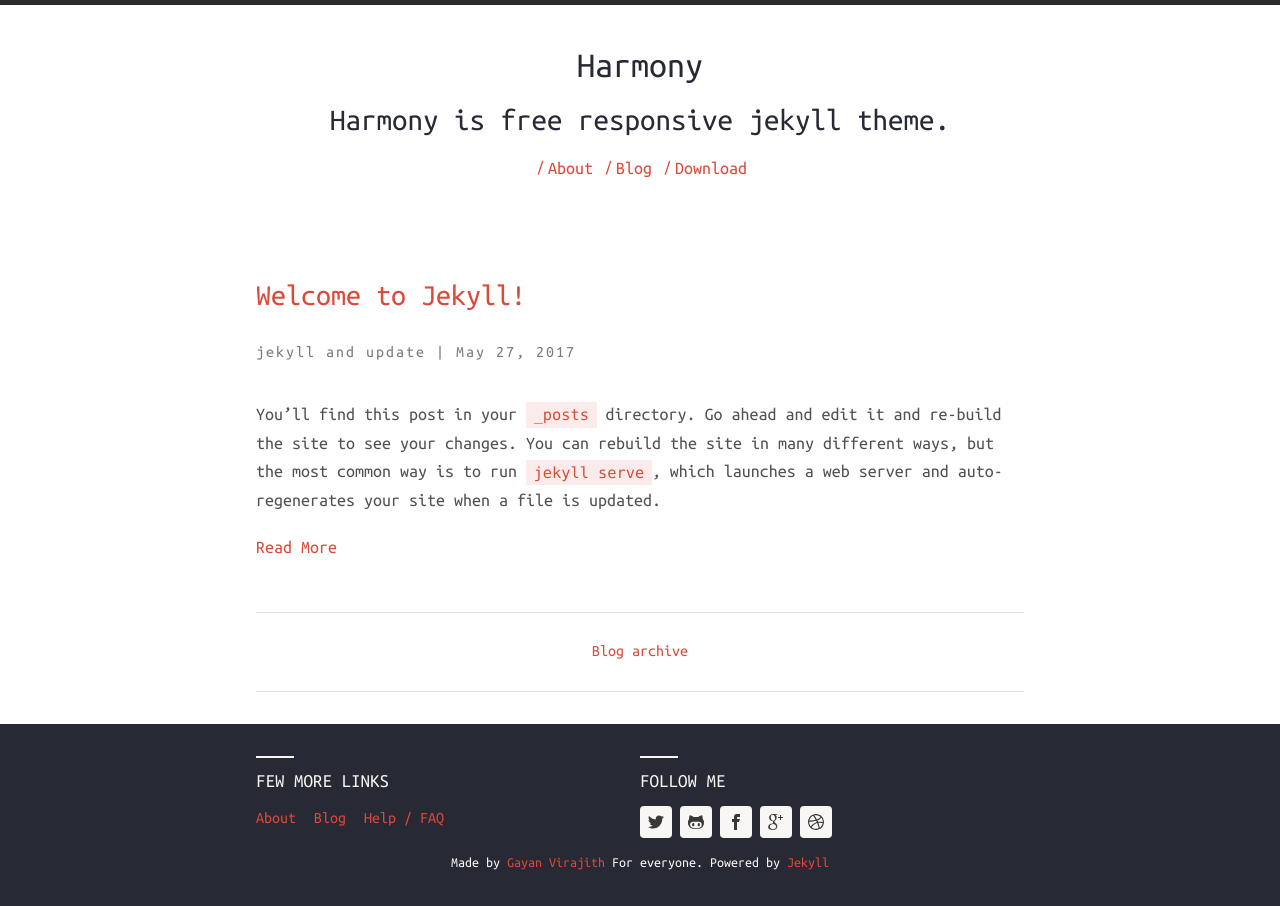
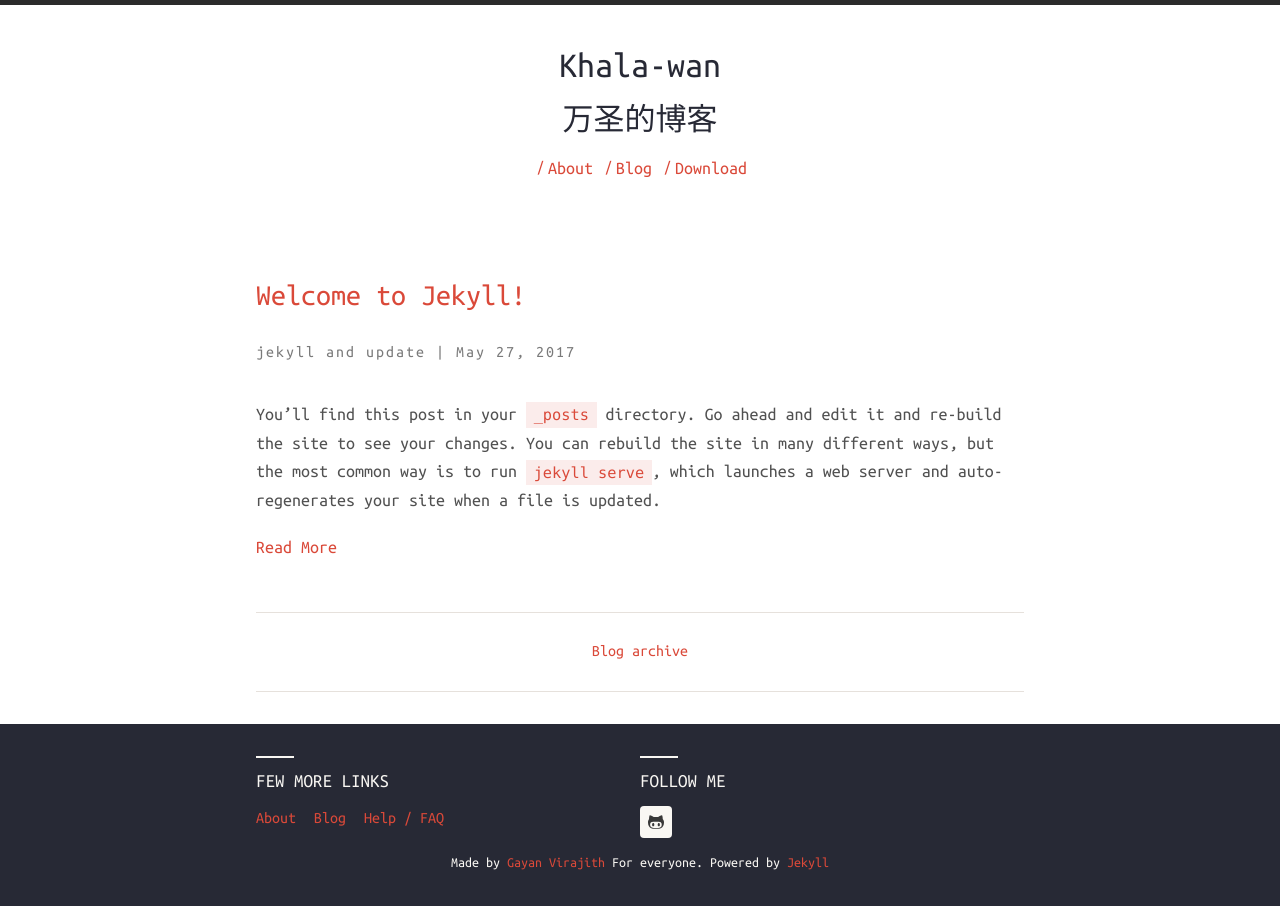
Before and after one commit to Khala-wan/Khala-wan.github.io, a Jekyll site: the page built from index.html, in a window 1280 px wide. Built offline with Jekyll 4.4.1, drawn with Linux system fonts in a browser that asks for light colours; nearby versions of some CDN libraries.

Commit message:
setup jekyll

```diff
--- a/_config.yml
+++ b/_config.yml
@@ -1,19 +1,19 @@
 # Harmony Jekyll theme general configurations
 
 # Base URL
-baseurl: /harmony
+baseurl: /Khala-wan.github.io
 
 # Site live URL
-url: http://gayan.me
+url: http://khala-wan.github.io
 
 # Localhost
 # url: http://127.0.0.1:4000
 
 # Harmony theme configuration. Please change accordingly.
 harmony:
-  name: Harmony
+  name: Khala-wan
   # Little description about your site
-  description: Harmony is free responsive jekyll theme.
+  description: 万圣的博客
   # 'meta_description:' Write an awesome description for your new site here.
   # It will appear in your document head meta (for Google search results) and
   # in your feed.xml site description.
@@ -23,20 +23,20 @@
    https://github.com/gayanvirajith/harmony
   basetheme: theme-base-01 # pre defined thmes are darken, blue-water, redish.
   author: # Author details
-    name: Gayan Virajith
-    email: gayanvirajith@gmail.com
-    url: http://gayanvirajith.github.io
+    name: Khala-wan
+    email: wansheng_ios@sina.com
+    url: http://khala-wan.github.io
 
   # Google Analytics key, leave blank to ignore
   google_analytics_key: UA-xxxx-x
 
   # Profile links, leave blank to ignore
   social:
-    github: gayanvirajith
-    twitter: gayanvirajith
-    facebook: gayanvirajith
-    gplus: +GayanVirajith
-    dribble: gayan
+    github: khala-wan
+    # twitter: gayanvirajith
+    # facebook: gayanvirajith
+    # gplus: +GayanVirajith
+    # dribble: gayan
     pinterest:
   # Toggle disclaimer in footer
   show_disclaimer: true
```
